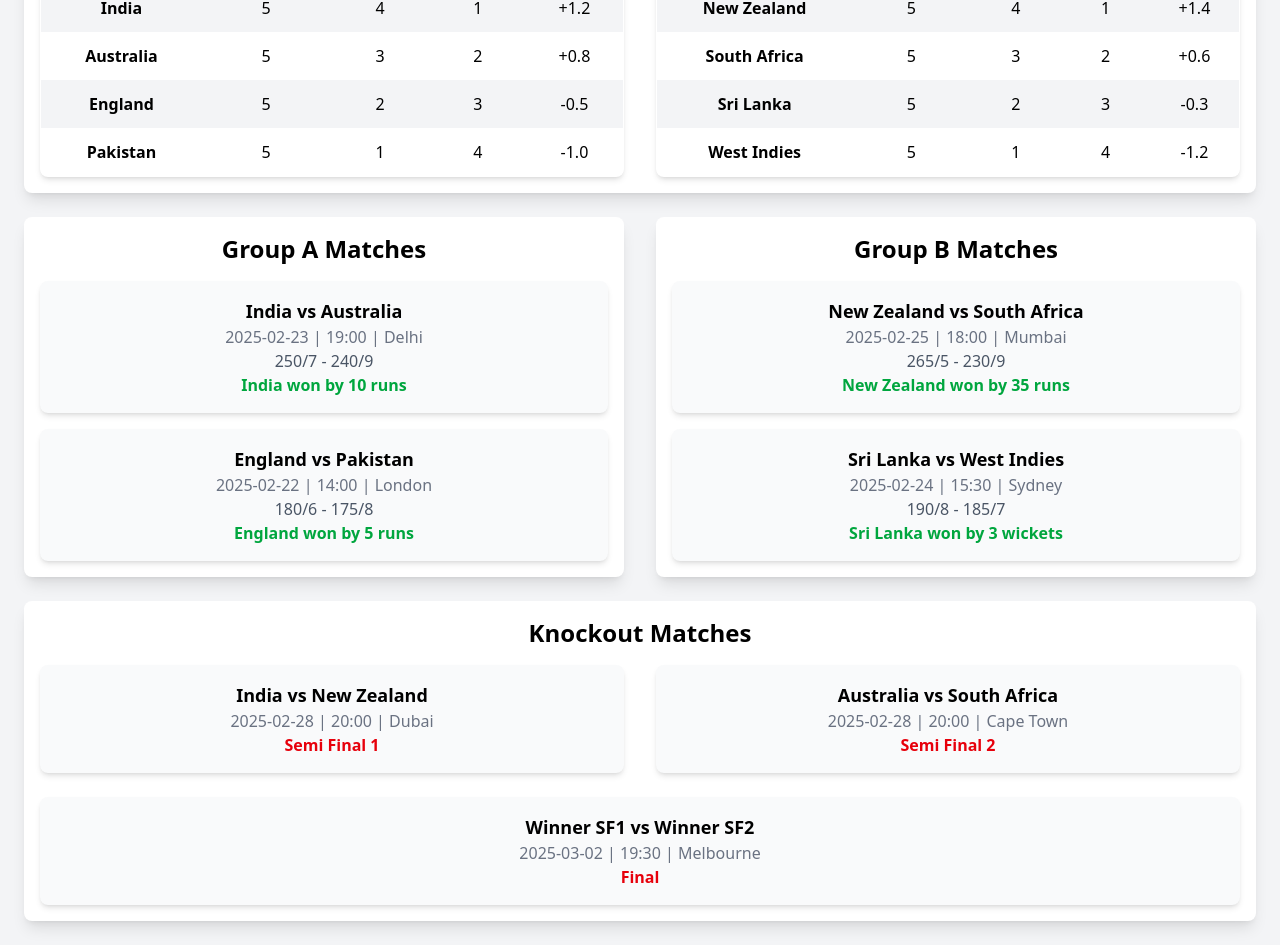
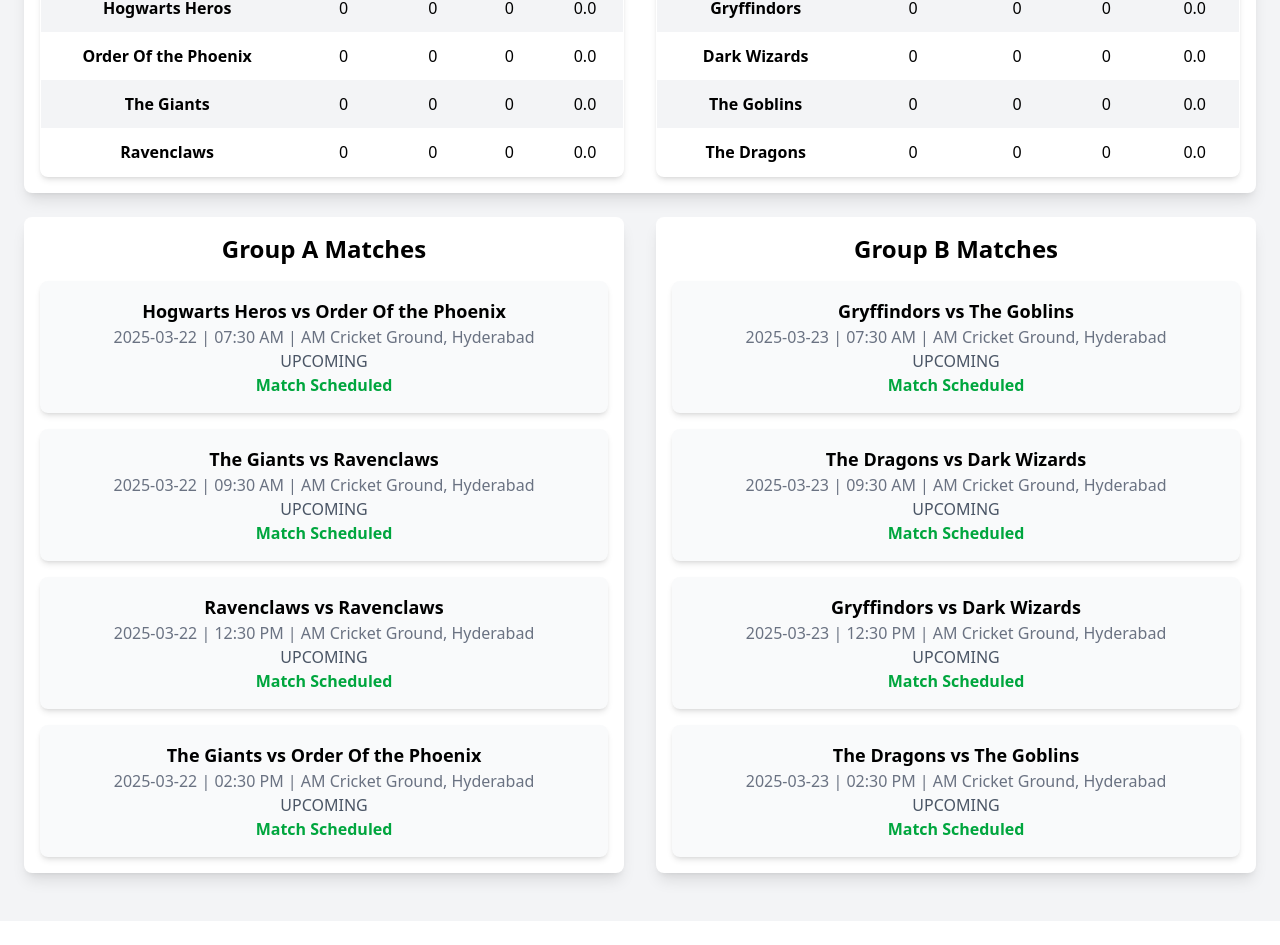
Before and after one commit to ManikantaCS-prog/scores, a React (Vite) app in the folder celebrilite/: page /cricket in a window 1280 px wide. Shown: the part 273-1218 px from the top of the page. After the commit the page ends 1194 px from the top, so only its background shows below. Built offline with nearby package versions, Linux system fonts and the light colour scheme.

Commit message:
Updated cricket.jsx with real schedules

```diff
--- a/celebrilite/src/assets/cricket.jsx
+++ b/celebrilite/src/assets/cricket.jsx
@@ -11,37 +11,36 @@ const Card = ({ children, className = "" }) => {
 const Cricket = () => {
     const pointsTable = {
         A: [
-            { team: "India", played: 5, won: 4, lost: 1, nrr: "+1.2" },
-            { team: "Australia", played: 5, won: 3, lost: 2, nrr: "+0.8" },
-            { team: "England", played: 5, won: 2, lost: 3, nrr: "-0.5" },
-            { team: "Pakistan", played: 5, won: 1, lost: 4, nrr: "-1.0" },
+            { team: "Hogwarts Heros", played: 0, won: 0, lost: 0, nrr: "0.0" },
+            { team: "Order Of the Phoenix", played: 0, won: 0, lost: 0, nrr: "0.0" },
+            { team: "The Giants", played: 0, won: 0, lost: 0, nrr: "0.0" },
+            { team: "Ravenclaws", played: 0, won: 0, lost: 0, nrr: "0.0" },
         ],
         B: [
-            { team: "New Zealand", played: 5, won: 4, lost: 1, nrr: "+1.4" },
-            { team: "South Africa", played: 5, won: 3, lost: 2, nrr: "+0.6" },
-            { team: "Sri Lanka", played: 5, won: 2, lost: 3, nrr: "-0.3" },
-            { team: "West Indies", played: 5, won: 1, lost: 4, nrr: "-1.2" },
+            { team: "Gryffindors", played: 0, won: 0, lost: 0, nrr: "0.0" },
+            { team: "Dark Wizards", played: 0, won: 0, lost: 0, nrr: "0.0" },
+            { team: "The Goblins", played: 0, won: 0, lost: 0, nrr: "0.0" },
+            { team: "The Dragons", played: 0, won: 0, lost: 0, nrr: "0.0" },
         ],
     };
 
     const groupMatches = {
         A: [
-            { date: "2025-02-23", time: "19:00", venue: "Delhi", team1: "India", team2: "Australia", score: "250/7 - 240/9", result: "India won by 10 runs" },
-            { date: "2025-02-22", time: "14:00", venue: "London", team1: "England", team2: "Pakistan", score: "180/6 - 175/8", result: "England won by 5 runs" },
+            { date: "2025-03-22", time: "07:30 AM", venue: "AM Cricket Ground, Hyderabad", team1: "Hogwarts Heros", team2: "Order Of the Phoenix", score: "UPCOMING", result: "Match Scheduled" },
+            { date: "2025-03-22", time: "09:30 AM", venue: "AM Cricket Ground, Hyderabad", team1: "The Giants", team2: "Ravenclaws", score: "UPCOMING", result: "Match Scheduled" },
+            { date: "2025-03-22", time: "12:30 PM", venue: "AM Cricket Ground, Hyderabad", team1: "Ravenclaws", team2: "Ravenclaws", score: "UPCOMING", result: "Match Scheduled" },
+            { date: "2025-03-22", time: "02:30 PM", venue: "AM Cricket Ground, Hyderabad", team1: "The Giants", team2: "Order Of the Phoenix", score: "UPCOMING", result: "Match Scheduled" }
+
+            ,
         ],
         B: [
-            { date: "2025-02-25", time: "18:00", venue: "Mumbai", team1: "New Zealand", team2: "South Africa", score: "265/5 - 230/9", result: "New Zealand won by 35 runs" },
-            { date: "2025-02-24", time: "15:30", venue: "Sydney", team1: "Sri Lanka", team2: "West Indies", score: "190/8 - 185/7", result: "Sri Lanka won by 3 wickets" },
+            { date: "2025-03-23", time: "07:30 AM", venue: "AM Cricket Ground, Hyderabad", team1: "Gryffindors", team2: "The Goblins", score: "UPCOMING", result: "Match Scheduled" },
+            { date: "2025-03-23", time: "09:30 AM", venue: "AM Cricket Ground, Hyderabad", team1: "The Dragons", team2: "Dark Wizards", score: "UPCOMING", result: "Match Scheduled" },
+            { date: "2025-03-23", time: "12:30 PM", venue: "AM Cricket Ground, Hyderabad", team1: "Gryffindors", team2: "Dark Wizards", score: "UPCOMING", result: "Match Scheduled" },
+
+            { date: "2025-03-23", time: "02:30 PM", venue: "AM Cricket Ground, Hyderabad", team1: "The Dragons", team2: "The Goblins", score: "UPCOMING", result: "Match Scheduled" },
         ],
     };
-
-    const semiFinals = [
-        { date: "2025-02-28", time: "20:00", venue: "Dubai", team1: "India", team2: "New Zealand", score: "To be played", result: "Semi Final 1" },
-        { date: "2025-02-28", time: "20:00", venue: "Cape Town", team1: "Australia", team2: "South Africa", score: "To be played", result: "Semi Final 2" },
-    ];
-
-    const finalMatch = { date: "2025-03-02", time: "19:30", venue: "Melbourne", team1: "Winner SF1", team2: "Winner SF2", score: "To be played", result: "Final" };
-
 
     return (
         <div className="p-6 bg-gray-100 min-h-screen">
@@ -95,24 +94,6 @@ const Cricket = () => {
                     </Card>
                 ))}
             </div>
-
-            <Card>
-                <h2 className="text-2xl font-bold mb-4 text-center">Knockout Matches</h2>
-                <div className="grid grid-cols-2 gap-8 mb-6">
-                    {semiFinals.map((match, index) => (
-                        <div key={index} className="bg-gray-50 p-4 rounded-lg shadow-md">
-                            <p className="text-lg font-semibold text-center">{match.team1} vs {match.team2}</p>
-                            <p className="text-center text-gray-500">{match.date} | {match.time} | {match.venue}</p>
-                            <p className="text-center text-red-600 font-semibold">{match.result}</p>
-                        </div>
-                    ))}
-                </div>
-                <div className="bg-gray-50 p-4 rounded-lg shadow-md">
-                    <p className="text-lg font-semibold text-center">{finalMatch.team1} vs {finalMatch.team2}</p>
-                    <p className="text-center text-gray-500">{finalMatch.date} | {finalMatch.time} | {finalMatch.venue}</p>
-                    <p className="text-center text-red-600 font-semibold">{finalMatch.result}</p>
-                </div>
-            </Card>
         </div>
     );
 };
```
